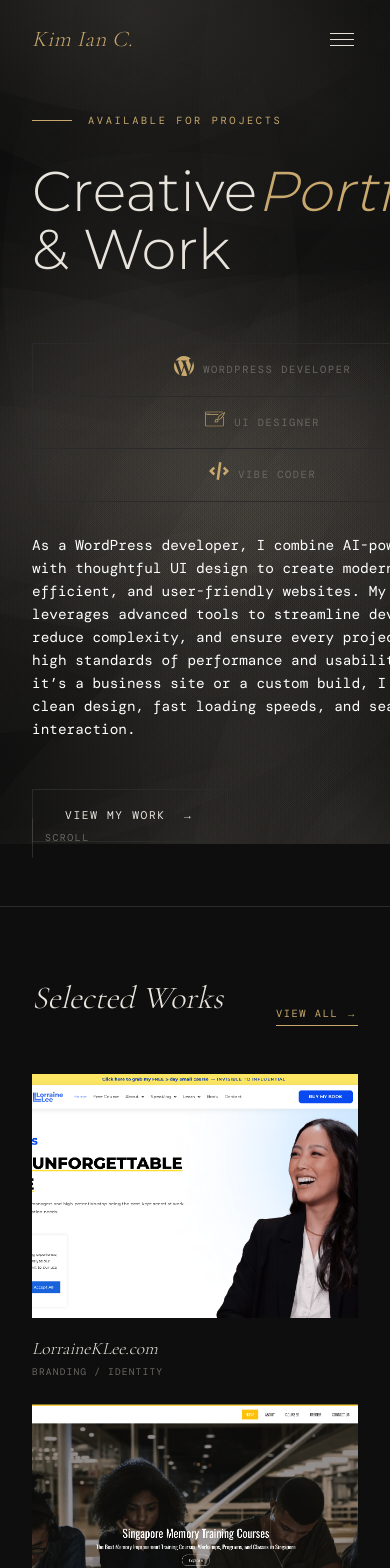
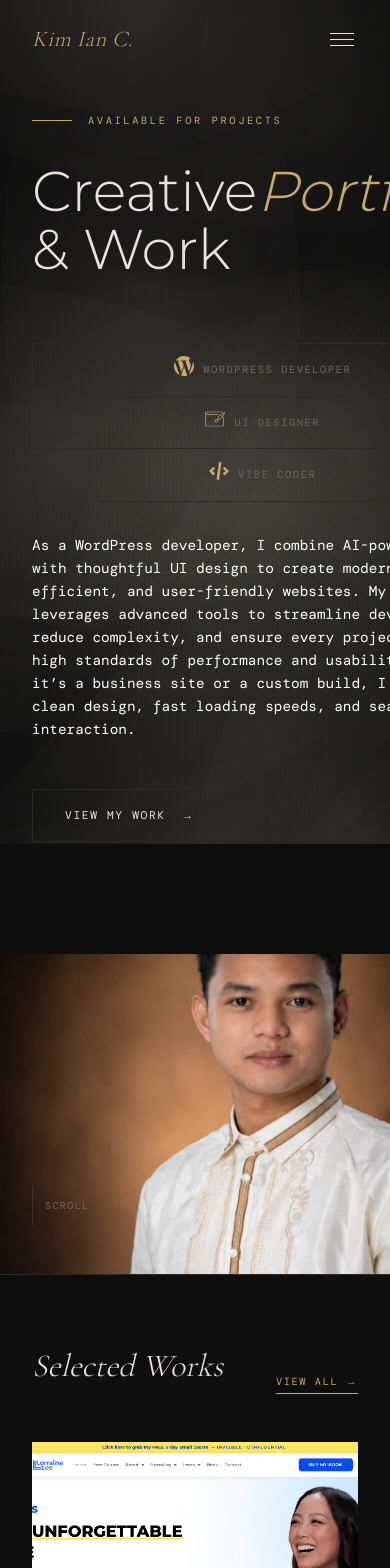
Before and after one commit to KimIanCarano-o/Kim-Portfolio, a Next.js app: page / in a window 390 px wide. Shown: the top 1568 px of the page. Built offline with nearby package versions, Linux system fonts and the light colour scheme; a web font is replaced by a local one.

Commit message:
Fix mobile navigation menu and home hero responsiveness

```diff
--- a/styles/Home.css
+++ b/styles/Home.css
@@ -278,7 +278,13 @@
     grid-template-columns: 1fr;
   }
   .home__right {
-    display: none;
+    display: block;
+    min-height: 320px;
+    margin-top: 3rem;
+  }
+  .home__hero-img {
+    position: relative;
+    min-height: 320px;
   }
   .home__left {
     padding: 7rem 2rem 4rem;
--- a/styles/Navbar.css
+++ b/styles/Navbar.css
@@ -92,13 +92,17 @@
 .mobile-menu {
   display: none;
   position: fixed;
-  inset: 0;
+  top: 0;
+  left: 0;
+  width: 100%;
   background: var(--bg);
   z-index: 99;
   flex-direction: column;
-  align-items: center;
-  justify-content: center;
-  gap: 2.5rem;
+  align-items: flex-start;
+  justify-content: flex-start;
+  gap: 1.5rem;
+  padding: 5rem 2rem 2rem;
+  min-height: auto;
 }
 
 .mobile-menu.open {
@@ -107,7 +111,7 @@
 
 .mobile-menu a {
   font-family: var(--serif);
-  font-size: 2.8rem;
+  font-size: 1.8rem;
   font-style: italic;
   color: var(--text);
   transition: color var(--transition);
```
